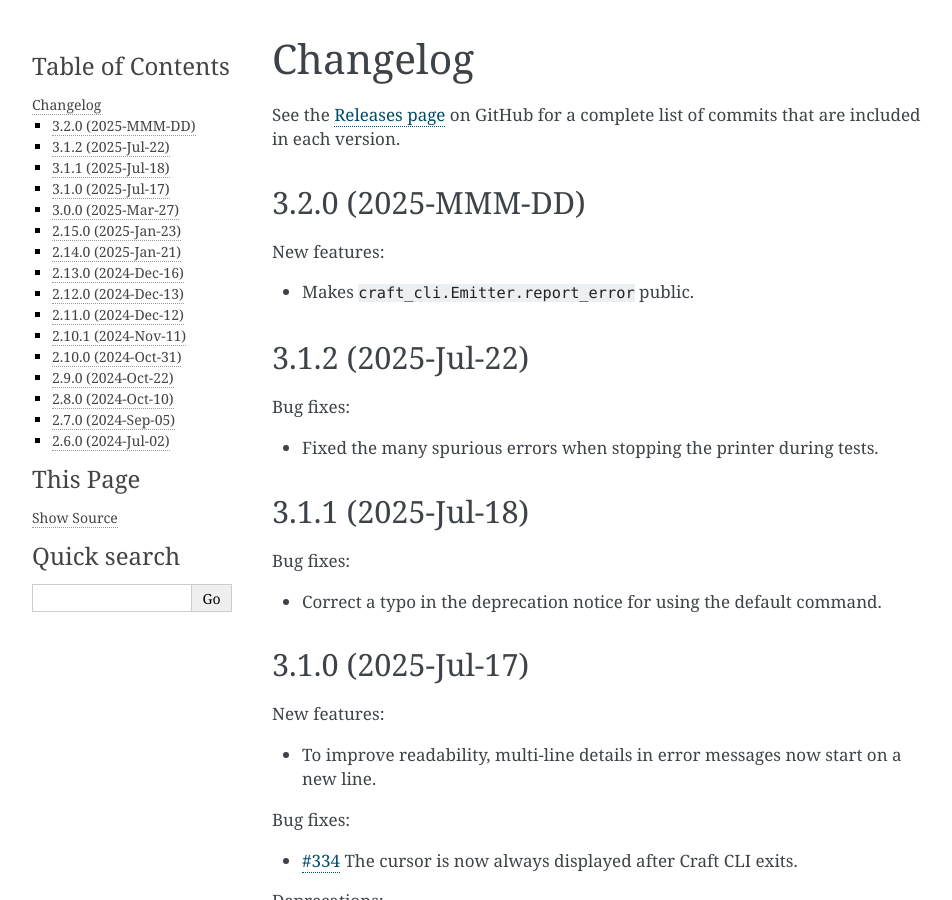
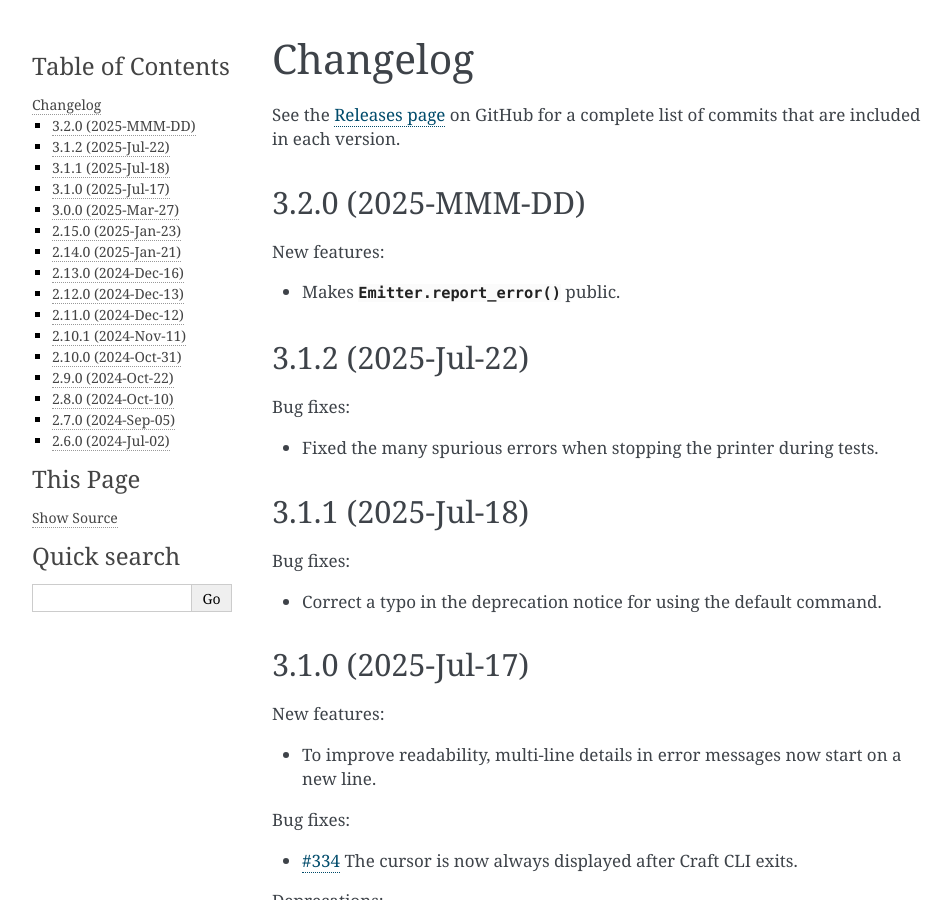
Before and after one commit to canonical/craft-cli, a Sphinx documentation site: the page built from docs/changelog.rst, in a window 1280 px wide and 900 px high. Shown: the whole window, without its empty margins (148-1100 px from the left). Built offline with Sphinx 7.4.7, drawn with Linux system fonts in a browser that asks for light colours; pages that are not in the unit, such as notebooks, are missing from menus; cross-references to code outside the pages are shown as plain code.

Commit message:
docs: fix method reference formatting

```diff
--- a/docs/changelog.rst
+++ b/docs/changelog.rst
@@ -13,7 +13,7 @@ included in each version.
 
 New features:
 
-- Makes :pymeth:`craft_cli.Emitter.report_error` public.
+- Makes :py:meth:`.Emitter.report_error()` public.
 
 .. _release-3.1.2:
 
```
